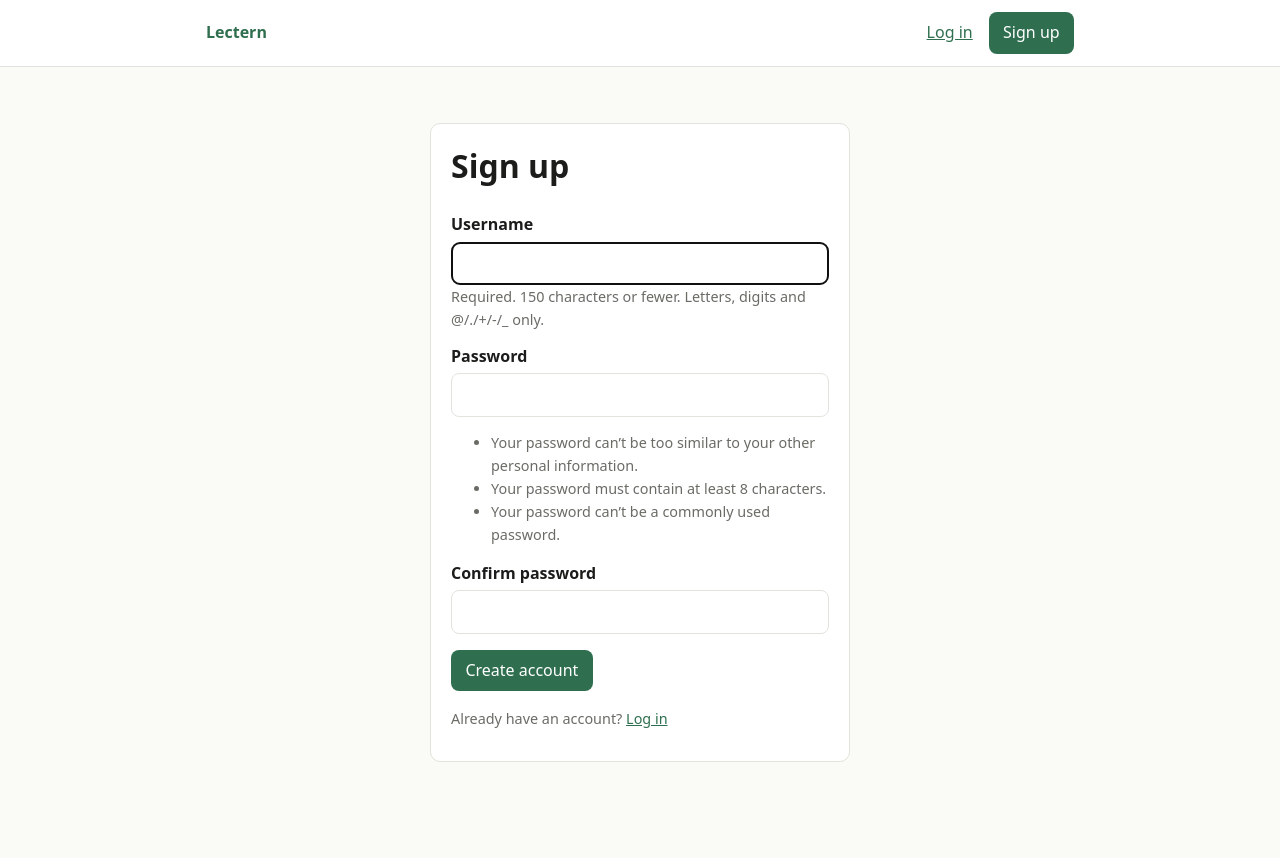
After one commit to ShashankRaoCoding/Lectern, a Django app: page /signup/ in a window 1280 px wide. The commit adds this page. Run offline with Django 5.2, Linux system fonts and the light colour scheme; some libraries are stand-ins or nearby versions.

Commit message:
Add sign-up page alongside login
- SignUpForm (UserCreationForm) and signup view that logs the new user in
- /signup/ route, signup.html template, cross-links with the login page
- Show Log in / Sign up buttons in the header when logged out
- README: createsuperuser is now optional

Co-Authored-By: Claude Sonnet 5.5 <noreply@anthropic.com>
Claude-Session: https://claude.ai/code/session_01G2JKRGTF7Wutui9WJFFFHY

```diff
--- a/textbooks/forms.py
+++ b/textbooks/forms.py
@@ -1,7 +1,13 @@
 from django import forms
 from django.conf import settings
+from django.contrib.auth.forms import UserCreationForm
 
 from .models import Section
+
+
+class SignUpForm(UserCreationForm):
+    class Meta(UserCreationForm.Meta):
+        fields = ("username",)
 
 
 class TextbookForm(forms.Form):
--- a/textbooks/templates/base.html
+++ b/textbooks/templates/base.html
@@ -50,6 +50,10 @@
       <span class="spacer"></span>
       <span class="muted">{{ user.get_username }}</span>
       <form method="post" action="{% url 'logout' %}">{% csrf_token %}<button class="secondary" type="submit">Log out</button></form>
+    {% else %}
+      <span class="spacer"></span>
+      <a href="{% url 'login' %}">Log in</a>
+      <a class="btn" href="{% url 'signup' %}">Sign up</a>
     {% endif %}
   </nav>
 </header>
--- a/textbooks/templates/registration/login.html
+++ b/textbooks/templates/registration/login.html
@@ -14,5 +14,6 @@
     <input type="hidden" name="next" value="{{ next }}">
     <p><button type="submit">Log in</button></p>
   </form>
+  <p class="muted">No account? <a href="{% url 'signup' %}">Sign up</a></p>
 </div>
 {% endblock %}
--- /dev/null
+++ b/textbooks/templates/registration/signup.html
@@ -0,0 +1,24 @@
+{% extends "base.html" %}
+{% block title %}Sign up · Lectern{% endblock %}
+{% block content %}
+<div class="card" style="max-width:420px;margin:2rem auto">
+  <h1 style="margin-top:0">Sign up</h1>
+  <form method="post">
+    {% csrf_token %}
+    {{ form.non_field_errors }}
+    <label for="{{ form.username.id_for_label }}">Username</label>
+    {{ form.username }}
+    {{ form.username.errors }}
+    <div class="help">{{ form.username.help_text }}</div>
+    <label for="{{ form.password1.id_for_label }}">Password</label>
+    {{ form.password1 }}
+    {{ form.password1.errors }}
+    <div class="help">{{ form.password1.help_text|safe }}</div>
+    <label for="{{ form.password2.id_for_label }}">Confirm password</label>
+    {{ form.password2 }}
+    {{ form.password2.errors }}
+    <p><button type="submit">Create account</button></p>
+  </form>
+  <p class="muted">Already have an account? <a href="{% url 'login' %}">Log in</a></p>
+</div>
+{% endblock %}
--- a/textbooks/urls.py
+++ b/textbooks/urls.py
@@ -5,6 +5,7 @@ from . import views
 
 urlpatterns = [
     path("login/", auth_views.LoginView.as_view(), name="login"),
+    path("signup/", views.signup, name="signup"),
     path("logout/", auth_views.LogoutView.as_view(), name="logout"),
     path("", views.textbook_list, name="textbook_list"),
     path("textbooks/<int:pk>/", views.textbook_detail, name="textbook_detail"),
--- a/textbooks/views.py
+++ b/textbooks/views.py
@@ -1,15 +1,31 @@
 from django.contrib import messages
+from django.contrib.auth import login
 from django.contrib.auth.decorators import login_required
 from django.shortcuts import get_object_or_404, redirect, render
 from django.views.decorators.http import require_POST
 
 from .ai import AIError, extract_slides, generate_explainer
-from .forms import AddContentForm, PreferencesForm, TextbookForm
+from .forms import AddContentForm, PreferencesForm, SignUpForm, TextbookForm
 from .models import Profile, Section, Textbook
 
 
 def _profile(user) -> Profile:
     return Profile.objects.get_or_create(user=user)[0]
+
+
+def signup(request):
+    if request.user.is_authenticated:
+        return redirect("textbook_list")
+    if request.method == "POST":
+        form = SignUpForm(request.POST)
+        if form.is_valid():
+            user = form.save()
+            login(request, user)
+            messages.success(request, "Welcome to Lectern! Add your AI API key under Preferences to get started.")
+            return redirect("textbook_list")
+    else:
+        form = SignUpForm()
+    return render(request, "registration/signup.html", {"form": form})
 
 
 @login_required
```
Also changed, not shown: README.md.
